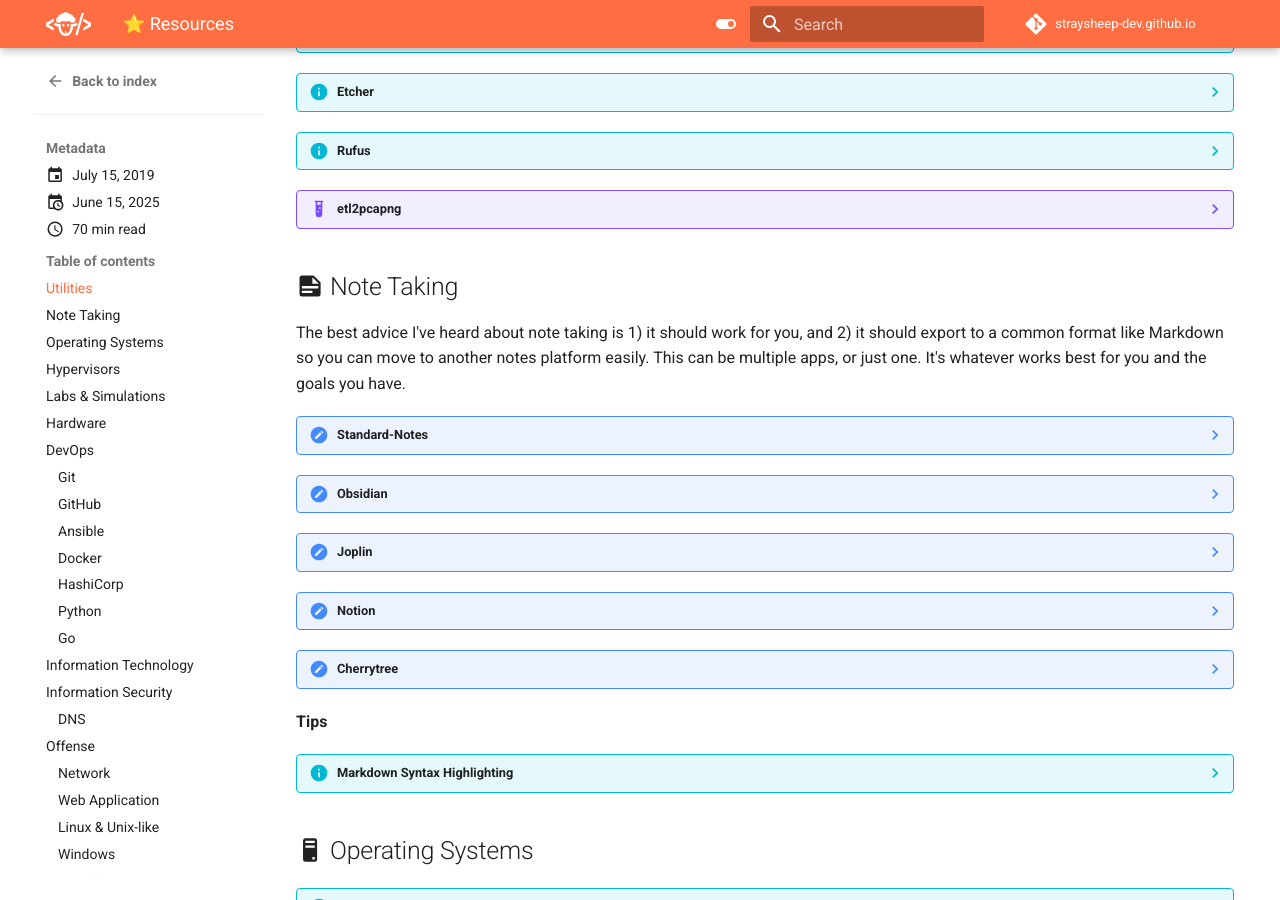
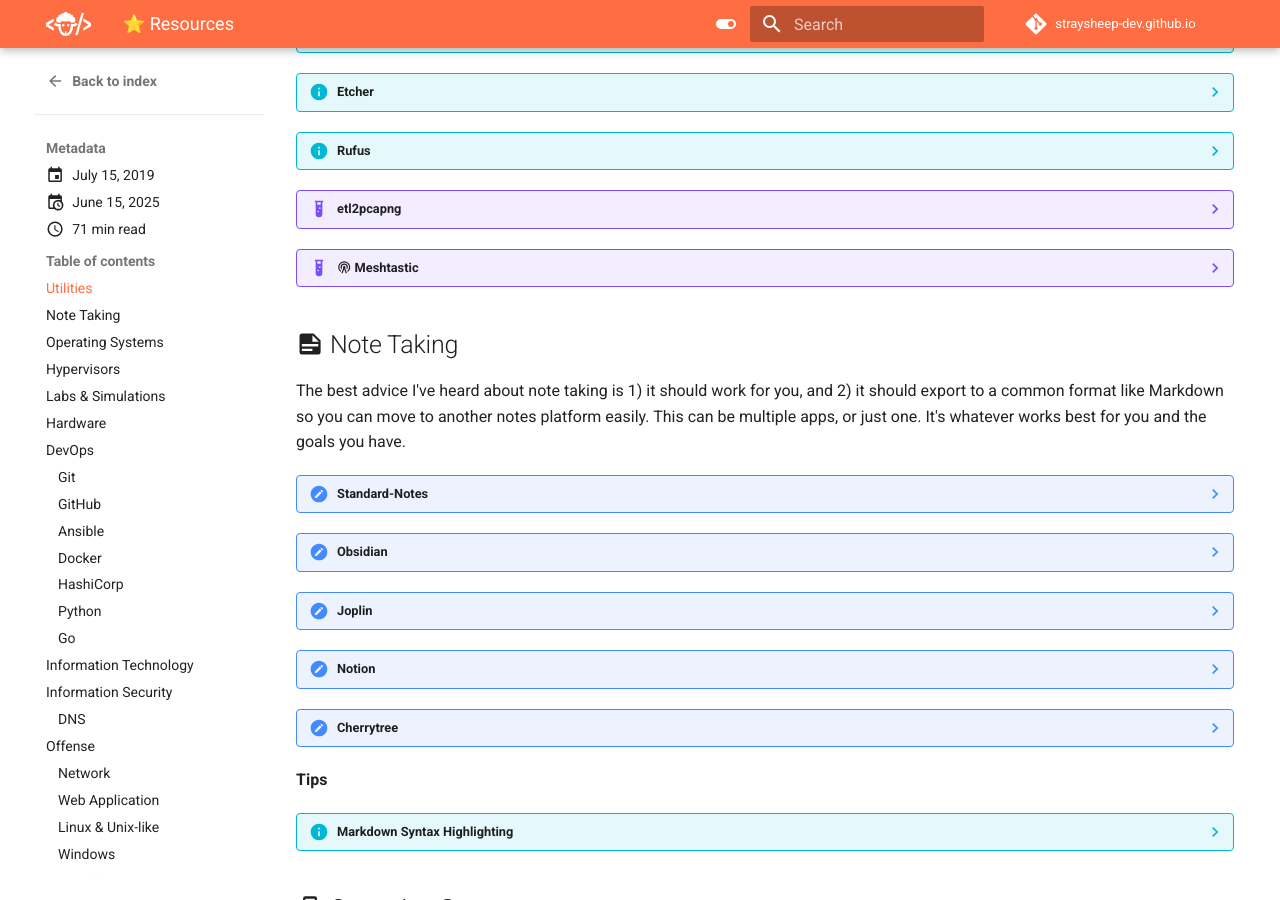
Before and after one commit to straysheep-dev/straysheep-dev.github.io, an MkDocs documentation site: the page built from docs/blog/posts/resources.md, in a window 1280 px wide and 900 px high, scrolled down 1134 px. Built offline with MkDocs 1.6.1 and Material for MkDocs 9.7.7, drawn with Linux system fonts in a browser that asks for light colours; comment, search, counter and statistics services are not loaded.

Commit message:
Update blog

````diff
--- a/docs/blog/posts/resources.md
+++ b/docs/blog/posts/resources.md
@@ -174,6 +174,19 @@
 	> <repro>
 	> netsh trace stop
 	> ```
+
+??? example ":material-radio-tower: Meshtastic"
+
+	> Meshtastic is a project that lets you use inexpensive LoRa radios as a long range off-grid communicator for areas without reliable cellular service. These radios are great for hiking, skiing, paragliding - essentially any hobby where you don't have reliable internet access. Each member of the mesh can send and view text messages and enable optional GPS based location features. The radios automatically create a mesh to forward packets as needed, so everyone in the group can receive messages from even the furthest member. The radios will optionally work with your phone, but no phone is required.
+
+	These devices are becoming more and more popular, [firmware was even custom built for DEFCON](https://github.com/meshtastic/defcontastic). There's an excellent official app for mobile devices as well as a web client to interact with the mesh (send and receive messages).
+
+	- <https://meshtastic.org/>
+	- <https://github.com/meshtastic>
+
+	You can flash firmware and review all supported devices on the web:
+
+	- <https://flasher.meshtastic.org/>
 
 
 ## :material-note-text: Note Taking
````
